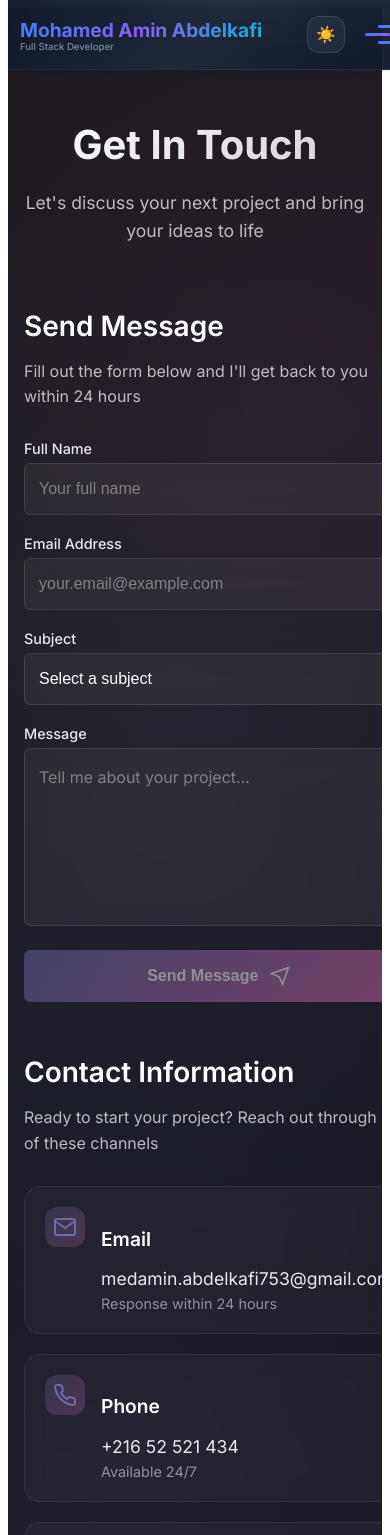
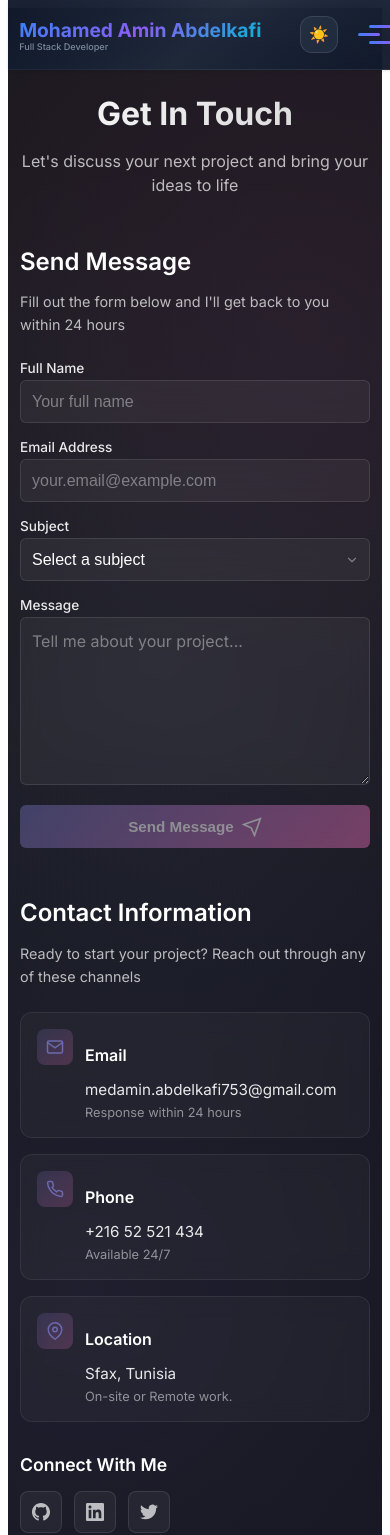
Before and after one commit to MedaminDamino/Medamin.com, an Angular app: page /contact in a window 390 px wide. Shown: the top 1535 px of the page. Built offline with nearby package versions, Linux system fonts and the light colour scheme.

Commit message:
Your commit message here

```diff
--- a/src/app/components/header/header.component.scss
+++ b/src/app/components/header/header.component.scss
@@ -86,8 +86,6 @@
   display: flex;
   align-items: center;
   gap: 2.5rem;
-  padding-right: 120px;
-  /* Fix stacking context */
   position: relative;
   z-index: 2;
 }
@@ -120,7 +118,7 @@
       z-index: 1;
 
       &::before {
-        content: '';
+        content: "";
         position: absolute;
         top: 0;
         left: 0;
@@ -192,7 +190,7 @@
   z-index: 2;
 
   &::before {
-    content: '';
+    content: "";
     position: absolute;
     top: 0;
     left: 0;
@@ -220,7 +218,8 @@
 }
 
 .mobile-menu-btn {
-  display: none;
+  display: flex;
+  margin-left: -10px;
   background: none;
   border: none;
   cursor: pointer;
@@ -241,7 +240,7 @@
 
   &::before,
   &::after {
-    content: '';
+    content: "";
     position: absolute;
     width: 25px;
     height: 3px;
@@ -284,13 +283,12 @@
 
   .nav-container {
     padding: 0 1rem;
-    gap: 1rem;
   }
 
   .nav-actions {
     gap: 1rem;
     padding-right: 0;
-    margin-right: 2rem;
+    margin-right: 0;
   }
 
   .logo {
@@ -317,20 +315,21 @@
     position: fixed;
     top: 100%;
     left: 0;
-    width: 100%;
-    background: linear-gradient(135deg,
-        rgba(15, 23, 42, 0.98) 0%,
-        rgba(30, 41, 59, 0.98) 100%);
+    width: 100vw;
+    max-width: 100%;
+    right: 0;
+    box-sizing: border-box;
+    background: linear-gradient(135deg, rgba(15, 23, 42, 0.98) 0%, rgba(30, 41, 59, 0.98) 100%);
     backdrop-filter: blur(20px);
     flex-direction: column;
-    padding: 2rem;
+    padding: 2rem 1.5rem;
+    gap: 0.75rem;
     transform: translateY(-100%);
     opacity: 0;
     visibility: hidden;
     transition: all 0.3s cubic-bezier(0.4, 0, 0.2, 1);
     border-top: 1px solid rgba(148, 163, 184, 0.1);
     z-index: 40;
-    /* Below main navbar but above content */
 
     &.active {
       transform: translateY(0);
@@ -338,14 +337,162 @@
       visibility: visible;
     }
 
-    li a {
-      padding: 1rem;
-      text-align: center;
-      border-bottom: 1px solid rgba(148, 163, 184, 0.1);
+    li {
+      width: 100%;
 
-      &:last-child {
-        border-bottom: none;
+      a {
+        padding: 1.5rem 1rem;
+        text-align: center;
+        border-bottom: 1px solid rgba(148, 163, 184, 0.1);
+        border-radius: 8px;
+        margin-bottom: 0.75rem;
+        display: block;
+        width: 100%;
+        box-sizing: border-box;
+        min-height: 56px;
+        display: flex;
+        align-items: center;
+        justify-content: center;
+
+        &:last-child {
+          border-bottom: none;
+          margin-bottom: 0;
+        }
       }
+    }
+  }
+}
+
+@media (max-width: 430px) {
+  .nav-container {
+    padding: 0 0.75rem;
+  }
+
+  .logo {
+    .logo-text {
+      font-size: 1.3rem;
+    }
+
+    .logo-subtitle {
+      font-size: 0.6rem;
+    }
+  }
+
+  .nav-actions {
+    gap: 1.5rem;
+  }
+
+  .mobile-menu-btn {
+    padding: 0.4rem;
+  }
+
+  .hamburger {
+    width: 22px;
+    height: 2.5px;
+
+    &::before,
+    &::after {
+      width: 22px;
+      height: 2.5px;
+    }
+  }
+}
+
+@media (max-width: 393px) {
+  .nav-container {
+    padding: 0 0.75rem;
+  }
+
+  .logo {
+    .logo-text {
+      font-size: 1.25rem;
+    }
+
+    .logo-subtitle {
+      font-size: 0.58rem;
+    }
+  }
+
+  .nav-actions {
+    gap: 1.5rem;
+  }
+
+  .theme-toggle {
+    padding: 0.5rem;
+  }
+}
+
+@media (max-width: 390px) {
+  .nav-container {
+    padding: 0 0.7rem;
+  }
+
+  .logo {
+    .logo-text {
+      font-size: 1.2rem;
+    }
+
+    .logo-subtitle {
+      font-size: 0.57rem;
+    }
+  }
+}
+
+@media (max-width: 375px) {
+  .nav-container {
+    padding: 0 0.65rem;
+  }
+
+  .logo {
+    .logo-text {
+      font-size: 1.15rem;
+    }
+
+    .logo-subtitle {
+      font-size: 0.55rem;
+    }
+  }
+
+  .nav-actions {
+    gap: 0.5rem;
+  }
+}
+
+@media (max-width: 360px) {
+  .nav-container {
+    padding: 0 0.5rem;
+  }
+
+  .logo {
+    .logo-text {
+      font-size: 1.1rem;
+    }
+
+    .logo-subtitle {
+      font-size: 0.53rem;
+    }
+  }
+
+  .nav-actions {
+    gap: 0.4rem;
+  }
+
+  .theme-toggle {
+    padding: 0.45rem;
+  }
+
+  .mobile-menu-btn {
+    padding: 0.35rem;
+  }
+
+  .hamburger {
+    width: 20px;
+    height: 2px;
+
+    &::before,
+    &::after {
+      width: 20px;
+      height: 2px;
     }
   }
 }
@@ -366,49 +513,3 @@
     }
   }
 }
-
-@media (max-width: 480px) {
-  .nav-container {
-    padding: 0 0.75rem;
-  }
-
-  .logo {
-    .logo-text {
-      font-size: 1.2rem;
-    }
-
-    .logo-subtitle {
-      font-size: 0.6rem;
-    }
-  }
-
-  .nav-actions {
-    gap: 0.75rem;
-    margin-right: -0.75rem;
-  }
-
-  .theme-toggle {
-    padding: 0.5rem;
-  }
-}
-
-@media (max-width: 360px) {
-  .nav-container {
-    padding: 0 0.5rem;
-  }
-
-  .logo {
-    .logo-text {
-      font-size: 1.1rem;
-    }
-
-    .logo-subtitle {
-      font-size: 0.55rem;
-    }
-  }
-
-  .nav-actions {
-    gap: 0.5rem;
-    margin-right: -1rem;
-  }
-}
--- a/src/app/pages/contact/contact.component.scss
+++ b/src/app/pages/contact/contact.component.scss
@@ -6,14 +6,13 @@
   overflow: hidden;
 
   &::before {
-    content: '';
+    content: "";
     position: absolute;
     top: 0;
     left: 0;
     right: 0;
     bottom: 0;
-    background:
-      radial-gradient(circle at 20% 80%, rgba(120, 119, 198, 0.1) 0%, transparent 50%),
+    background: radial-gradient(circle at 20% 80%, rgba(120, 119, 198, 0.1) 0%, transparent 50%),
       radial-gradient(circle at 80% 20%, rgba(255, 119, 198, 0.08) 0%, transparent 50%),
       radial-gradient(circle at 40% 40%, rgba(120, 219, 255, 0.05) 0%, transparent 50%);
     pointer-events: none;
@@ -73,6 +72,18 @@
   @media (max-width: 968px) {
     grid-template-columns: 1fr;
     gap: 40px;
+  }
+
+  @media (max-width: 768px) {
+    gap: 30px;
+  }
+
+  @media (max-width: 480px) {
+    gap: 24px;
+  }
+
+  @media (max-width: 393px) {
+    gap: 12px;
   }
 }
 
@@ -341,9 +352,11 @@
       .form-select,
       .form-textarea {
         padding: 18px 16px;
-        font-size: 16px; // Prevents zoom on iOS
+        font-size: 16px;
+        /* Prevents zoom on iOS */
         border-radius: 8px;
         min-height: 52px;
+      }
 
       &:focus {
         border-color: rgba(120, 119, 198, 0.6);
@@ -375,22 +388,6 @@
   }
 }
 
-  .contact-methods .contact-method {
-    padding: 20px;
-    gap: 16px;
-
-    .method-icon {
-      width: 40px;
-      height: 40px;
-    }
-  }
-
-  .social-section .social-links .social-link {
-    width: 44px;
-    height: 44px;
-  }
-}
-
 @media (max-width: 480px) {
   .container {
     padding: 0 16px;
@@ -398,18 +395,40 @@
 
   .contact-form {
     .form-group {
+      margin-bottom: 16px;
+
+      label {
+        font-size: 0.85rem;
+        margin-bottom: 4px;
+      }
 
       .form-input,
       .form-select,
       .form-textarea {
-        padding: 16px 14px;
+        padding: 12px;
+        font-size: 16px;
         border-radius: 6px;
+        min-height: 44px;
+      }
+
+      .form-select {
+        background-position: right 10px center;
+        background-size: 14px;
+        padding-right: 36px;
+      }
+
+      .form-textarea {
+        min-height: 80px;
+        padding: 12px;
       }
     }
 
     .submit-btn {
-      padding: 14px 20px;
+      padding: 12px 16px;
+      font-size: 0.95rem;
       border-radius: 6px;
+      min-height: 44px;
+      gap: 8px;
     }
   }
 
@@ -420,5 +439,340 @@
       padding: 0 16px;
     }
   }
+}
 
+@media (max-width: 393px) {
+  .contact-hero {
+    padding: 60px 0 30px;
+
+    .hero-content {
+      padding: 0 12px;
     }
+
+    .hero-title {
+      font-size: 2rem;
+      margin-bottom: 16px;
+    }
+
+    .hero-subtitle {
+      font-size: 1rem;
+      line-height: 1.5;
+    }
+  }
+
+  .container {
+    padding: 0 12px;
+  }
+
+  .contact-form-section .form-header,
+  .contact-info-section .info-header {
+    margin-bottom: 24px;
+
+    h2 {
+      font-size: 1.5rem;
+      margin-bottom: 8px;
+    }
+
+    p {
+      font-size: 0.9rem;
+    }
+  }
+
+  .contact-methods {
+    margin-bottom: 32px;
+
+    .contact-method {
+      padding: 16px;
+      gap: 12px;
+      margin-bottom: 16px;
+      border-radius: 12px;
+
+      .method-icon {
+        width: 36px;
+        height: 36px;
+        border-radius: 8px;
+
+        svg {
+          width: 18px;
+          height: 18px;
+        }
+      }
+
+      .method-content {
+        h3 {
+          font-size: 1rem;
+          margin-bottom: 2px;
+        }
+
+        p {
+          font-size: 0.95rem;
+          margin-bottom: 2px;
+        }
+
+        .response-time {
+          font-size: 0.8rem;
+        }
+      }
+    }
+  }
+
+  .social-section {
+    h3 {
+      font-size: 1.1rem;
+      margin-bottom: 16px;
+    }
+
+    .social-links {
+      gap: 12px;
+
+      .social-link {
+        width: 40px;
+        height: 40px;
+        border-radius: 8px;
+
+        svg {
+          width: 18px;
+          height: 18px;
+        }
+      }
+    }
+  }
+}
+
+/* iPhone SE, iPhone 6/7/8 - 375px */
+@media (max-width: 375px) {
+  .contact-hero {
+    padding: 50px 0 25px;
+
+    .hero-content {
+      padding: 0 10px;
+    }
+
+    .hero-title {
+      font-size: 1.8rem;
+      margin-bottom: 12px;
+    }
+
+    .hero-subtitle {
+      font-size: 0.95rem;
+      line-height: 1.4;
+    }
+  }
+
+  .container {
+    padding: 0 10px;
+  }
+
+  .contact-form {
+    .form-group {
+      margin-bottom: 14px;
+
+      label {
+        font-size: 0.8rem;
+        margin-bottom: 3px;
+      }
+
+      .form-input,
+      .form-select,
+      .form-textarea {
+        padding: 10px;
+        font-size: 16px;
+        border-radius: 5px;
+        min-height: 42px;
+      }
+
+      .form-select {
+        background-position: right 8px center;
+        background-size: 12px;
+        padding-right: 32px;
+      }
+
+      .form-textarea {
+        min-height: 70px;
+        padding: 10px;
+      }
+    }
+
+    .submit-btn {
+      padding: 10px 14px;
+      font-size: 0.9rem;
+      border-radius: 5px;
+      min-height: 42px;
+      gap: 6px;
+    }
+  }
+
+  .contact-methods {
+    .contact-method {
+      padding: 12px;
+      gap: 10px;
+      margin-bottom: 12px;
+
+      .method-icon {
+        width: 32px;
+        height: 32px;
+
+        svg {
+          width: 16px;
+          height: 16px;
+        }
+      }
+
+      .method-content {
+        h3 {
+          font-size: 0.95rem;
+        }
+
+        p {
+          font-size: 0.9rem;
+        }
+
+        .response-time {
+          font-size: 0.75rem;
+        }
+      }
+    }
+  }
+
+  .social-links {
+    gap: 10px;
+
+    .social-link {
+      width: 36px;
+      height: 36px;
+
+      svg {
+        width: 16px;
+        height: 16px;
+      }
+    }
+  }
+}
+
+/* Samsung Galaxy S series - 360px */
+@media (max-width: 360px) {
+  .contact-hero {
+    padding: 45px 0 20px;
+
+    .hero-title {
+      font-size: 1.7rem;
+      margin-bottom: 10px;
+    }
+
+    .hero-subtitle {
+      font-size: 0.9rem;
+    }
+  }
+
+  .contact-form {
+    .form-group {
+      margin-bottom: 12px;
+
+      .form-input,
+      .form-select,
+      .form-textarea {
+        padding: 8px;
+        min-height: 40px;
+      }
+
+      .form-textarea {
+        min-height: 65px;
+      }
+    }
+
+    .submit-btn {
+      padding: 8px 12px;
+      min-height: 40px;
+      font-size: 0.85rem;
+    }
+  }
+
+  .contact-methods {
+    .contact-method {
+      padding: 10px;
+      gap: 8px;
+
+      .method-icon {
+        width: 30px;
+        height: 30px;
+
+        svg {
+          width: 14px;
+          height: 14px;
+        }
+      }
+    }
+  }
+}
+
+/* iPhone 12/13/14 - 390px */
+@media (min-width: 390px) and (max-width: 390px) {
+  .contact-form {
+    .form-group {
+
+      .form-input,
+      .form-select,
+      .form-textarea {
+        padding: 11px;
+        min-height: 43px;
+      }
+
+      .form-textarea {
+        min-height: 75px;
+      }
+    }
+
+    .submit-btn {
+      padding: 11px 15px;
+      min-height: 43px;
+    }
+  }
+}
+
+/* iPhone 14 Pro Max and larger phones - 430px */
+@media (min-width: 430px) and (max-width: 430px) {
+  .contact-form {
+    .form-group {
+
+      .form-input,
+      .form-select,
+      .form-textarea {
+        padding: 13px;
+        min-height: 46px;
+      }
+
+      .form-textarea {
+        min-height: 85px;
+      }
+    }
+
+    .submit-btn {
+      padding: 13px 18px;
+      min-height: 46px;
+    }
+  }
+}
+
+/* Google Pixel and similar - 411px */
+@media (min-width: 411px) and (max-width: 411px) {
+  .contact-form {
+    .form-group {
+
+      .form-input,
+      .form-select,
+      .form-textarea {
+        padding: 12px;
+        min-height: 45px;
+      }
+
+      .form-textarea {
+        min-height: 82px;
+      }
+    }
+
+    .submit-btn {
+      padding: 12px 16px;
+      min-height: 45px;
+    }
+  }
+}
```
Lines whose indentation alone changed are shown as unchanged.
